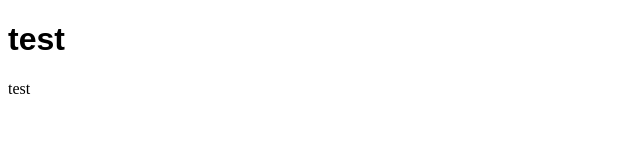
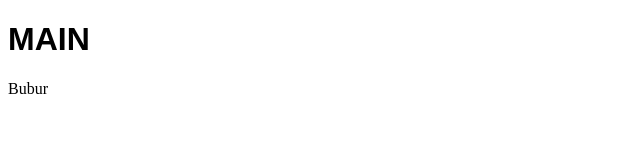
Before and after one commit to scandespite/Menu-KedaiM, a plain HTML site: page index.html in a window 1280 px wide. Shown: the whole page, without its empty margins (0-640 px from the left). Drawn offline with Linux system fonts and the light colour scheme.

Commit message:
Update index.html

```diff
--- a/index.html
+++ b/index.html
@@ -7,7 +7,7 @@
     <title>Menu KedaiM</title>
 </head>
 <body>
-    <h1>test</h1>
-    <p>test</p>
+    <h1>MAIN</h1>
+    <p>Bubur</p>
 </body>
 </html>
```
